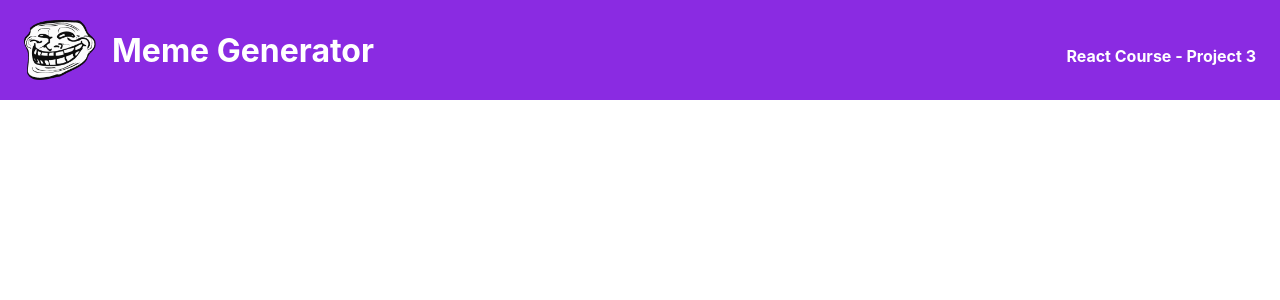
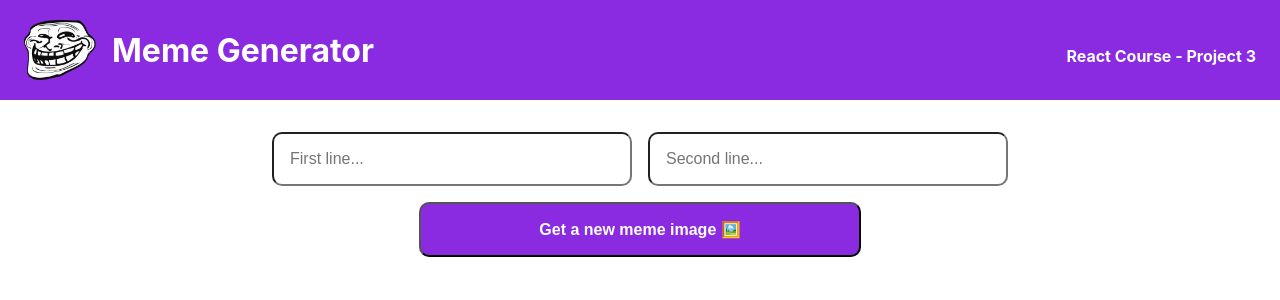
Before and after one commit to williford-abunas/meme-generator-scrimba, a React (Create React App) app: page / in a window 1280 px wide. Shown: the top 300 px of the page. Built offline with nearby package versions, Linux system fonts and the light colour scheme.

Commit message:
form grid

```diff
--- a/src/App.tsx
+++ b/src/App.tsx
@@ -1,10 +1,12 @@
 import React from 'react'
 import Navbar from './components/Navbar.tsx'
+import Form from './components/Form.tsx'
 
 function App() {
   return (
     <div className="App">
       <Navbar />
+      <Form />
     </div>
   )
 }
--- /dev/null
+++ b/src/components/Form.tsx
@@ -0,0 +1,13 @@
+import React from 'react'
+
+const Form = () => {
+  return (
+    <form>
+      <input type="text" name="text-1" placeholder="First line..." />
+      <input type="text" name="text-2" placeholder="Second line..." />
+      <button>Get a new meme image 🖼️</button>
+    </form>
+  )
+}
+
+export default Form
--- a/src/components/Navbar.tsx
+++ b/src/components/Navbar.tsx
@@ -2,6 +2,7 @@ import React from 'react'
 
 const Navbar = () => {
   return (
+    <header>
       <nav>
         <div className="logo--container">
           <img
@@ -14,6 +15,7 @@ const Navbar = () => {
 
         <h3>React Course - Project 3</h3>
       </nav>
+    </header>
   )
 }
 
--- a/src/index.css
+++ b/src/index.css
@@ -42,6 +42,27 @@ h3 {
   margin-bottom: 5px;
 }
 
+form {
+  display: grid;
+  padding: 2rem;
+  gap: 1rem;
+}
+
+input {
+  padding: 0.3rem;
+}
+button {
+  padding: 0.5rem;
+  border-radius: 10px;
+  background-color: blueviolet;
+  color: white;
+  font-weight: 600;
+}
+
+button:hover {
+  cursor: pointer;
+}
+
 /* ------------------------------ MEDIA ----------------------------------- */
 @media (min-width: 625px) {
   nav {
@@ -63,4 +84,26 @@ h3 {
     font-size: 1rem;
     margin-bottom: 5px;
   }
+
+  form {
+    grid-template-columns: 1fr 1fr;
+    justify-content: center;
+    max-width: 800px;
+    margin: 0 auto;
+  }
+
+  button {
+    grid-column: 1 / span 2;
+    font-size: 1rem;
+    padding: 1rem;
+    width: 60%;
+    justify-self: center;
+  }
+
+  input {
+    padding: 1rem;
+    font-size: 1rem;
+    border-radius: 10px;
+    width: 100%;
+  }
 }
```
Lines whose indentation alone changed are shown as unchanged.
